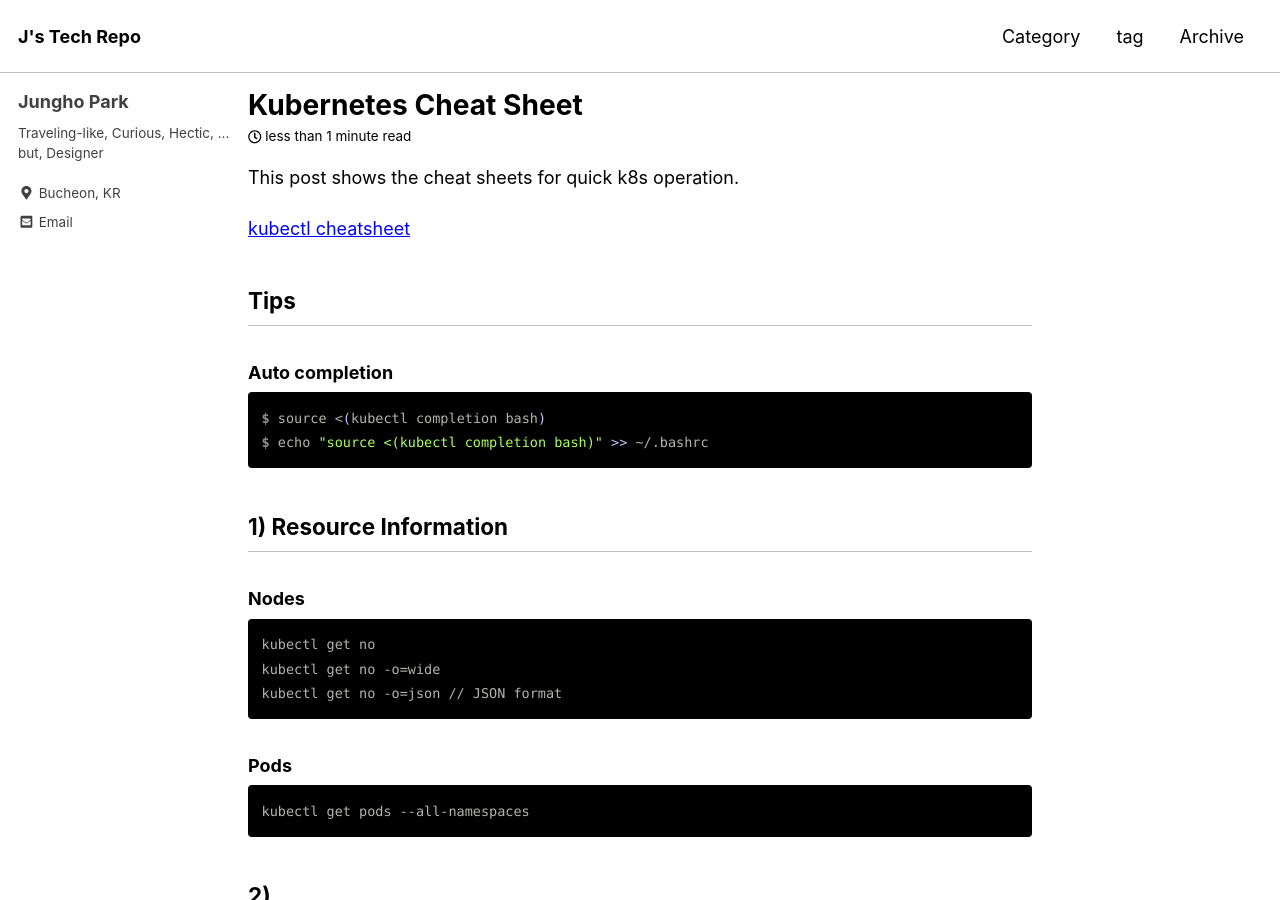
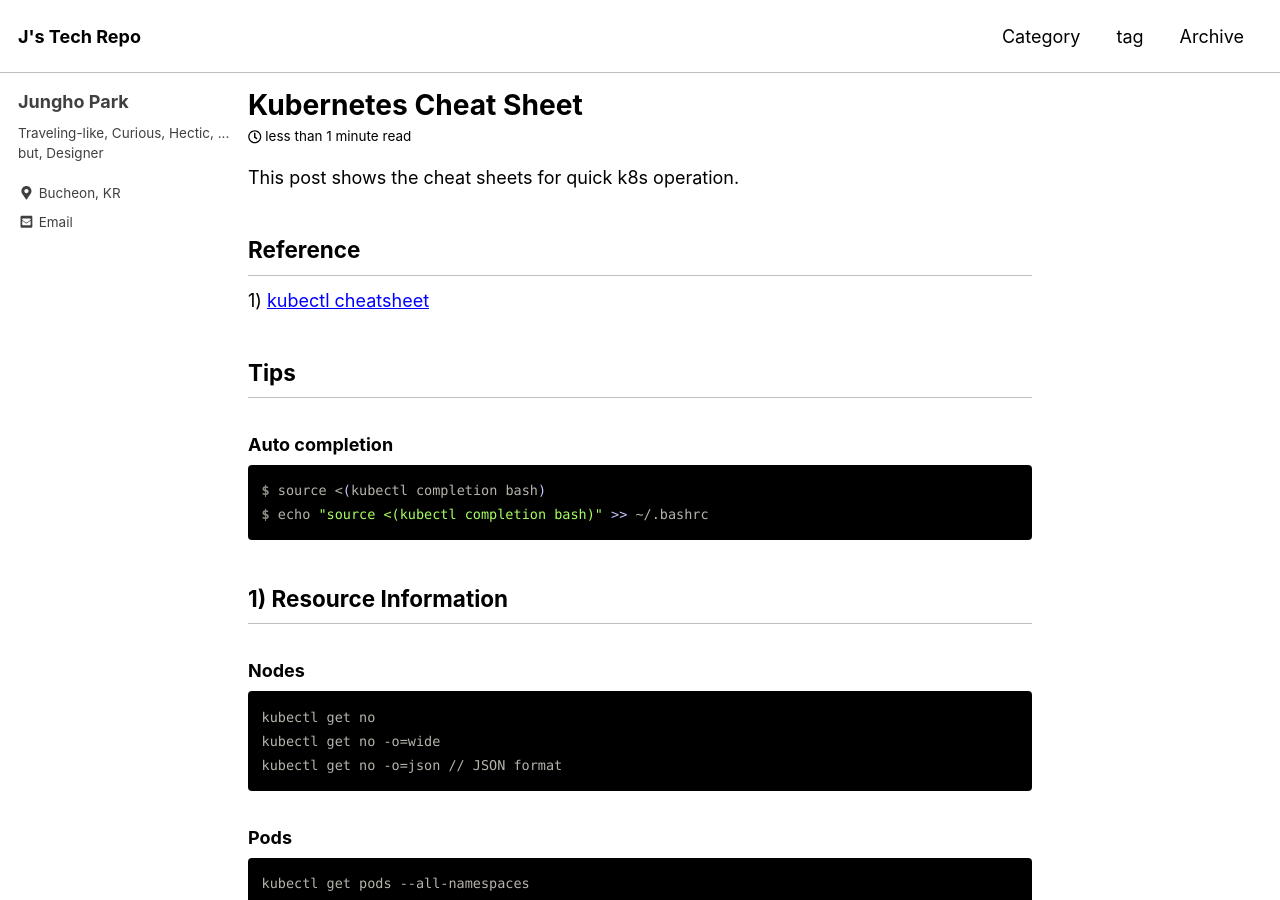
Before and after one commit to unipark00/tekrepo, a Jekyll site: the page built from _posts/2019-04-18-k8s-cheat-sheet.md, in a window 1280 px wide and 900 px high. Built offline with Jekyll 4.4.1, drawn with Linux system fonts in a browser that asks for light colours; cached includes are drawn as plain includes.

Commit message:
Update 2019-04-18-k8s-cheat-sheet.md

```diff
--- a/_posts/2019-04-18-k8s-cheat-sheet.md
+++ b/_posts/2019-04-18-k8s-cheat-sheet.md
@@ -9,7 +9,8 @@ toc: false
 
 This post shows the cheat sheets for quick k8s operation.
 
-[kubectl cheatsheet](https://kubernetes.io/docs/reference/kubectl/cheatsheet/)
+## Reference
+1) [kubectl cheatsheet](https://kubernetes.io/docs/reference/kubectl/cheatsheet/)
 
 ## Tips
 ### Auto completion
```
